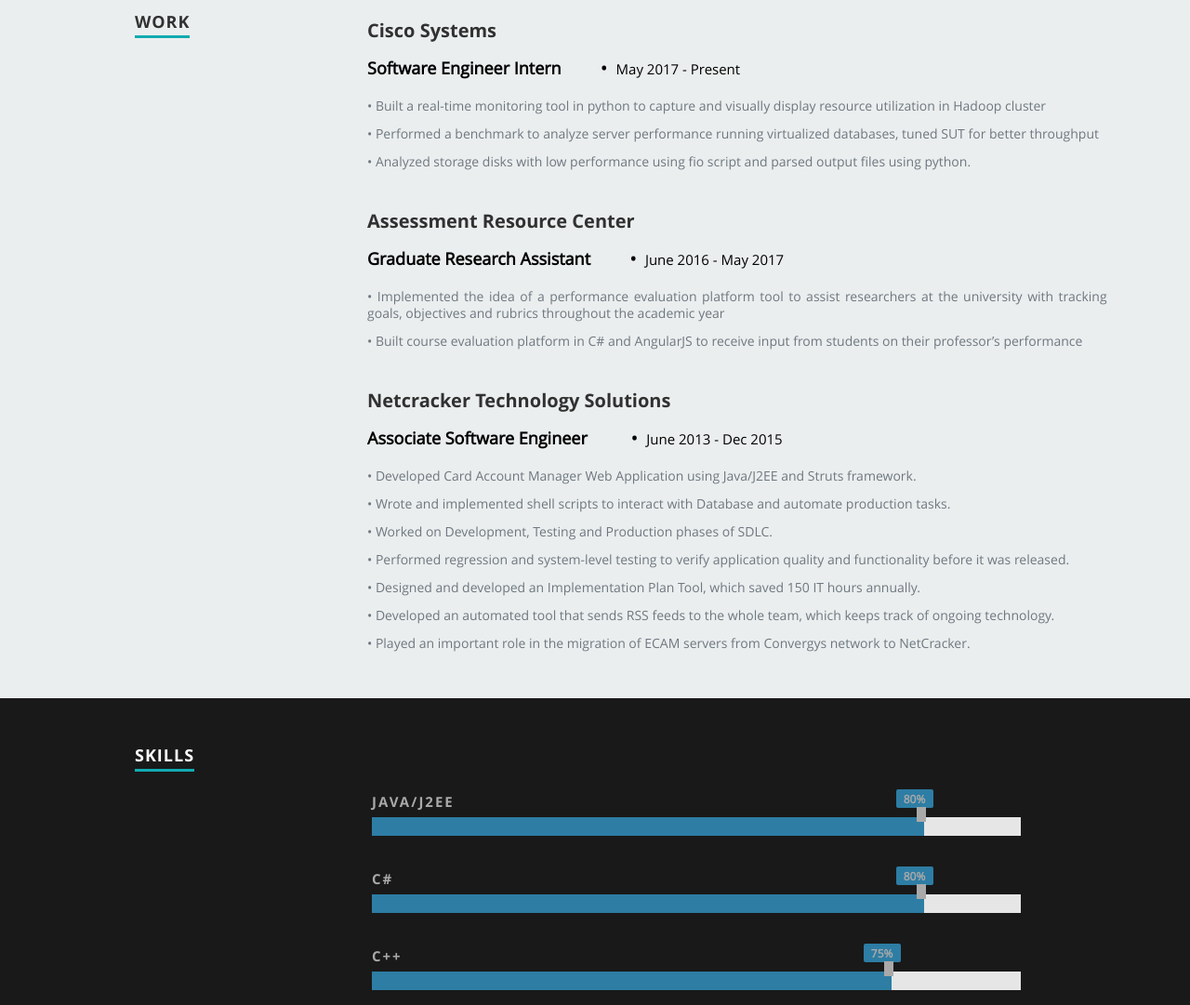
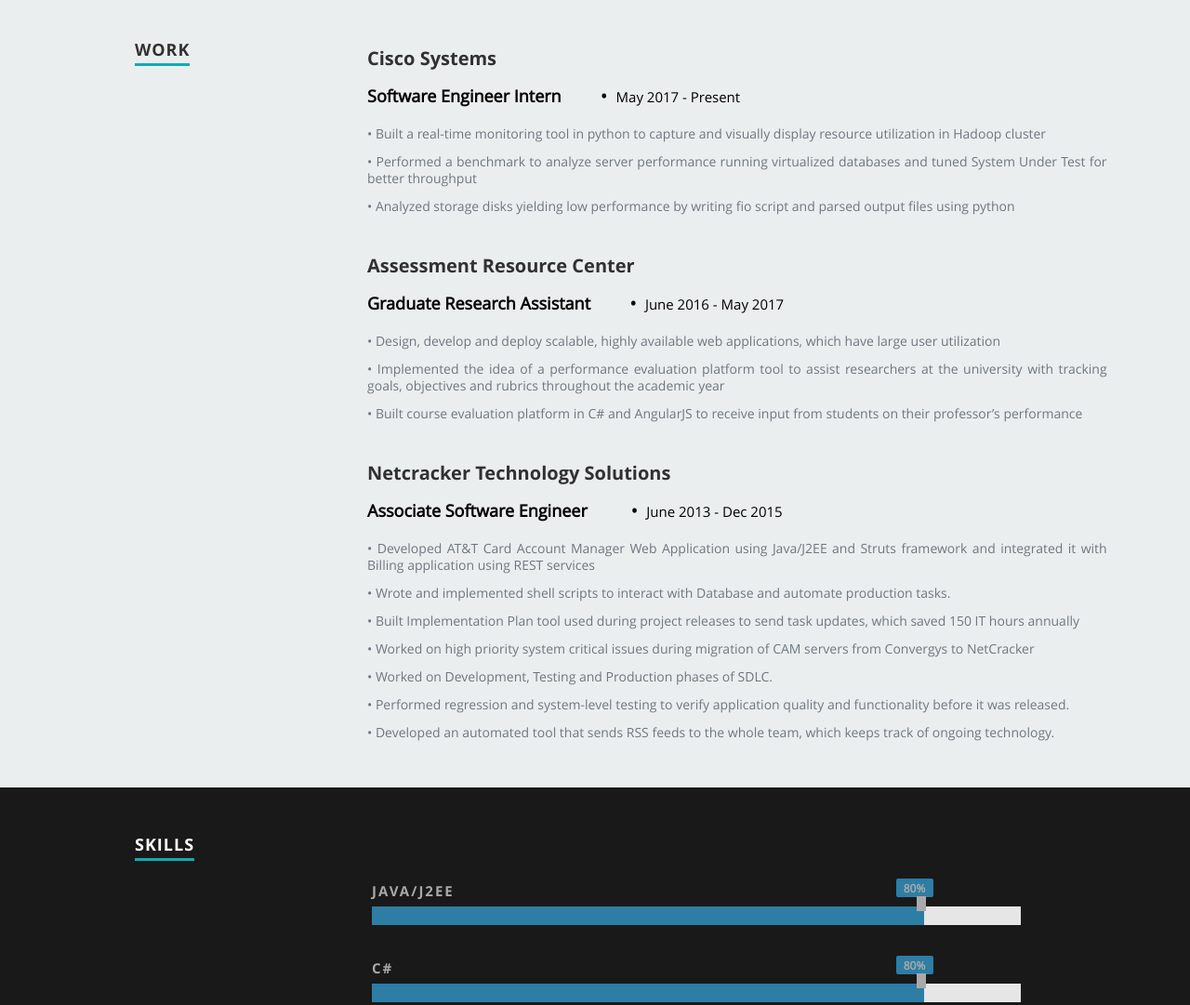
Before and after one commit to saikovuri/saikovuri.github.io, a plain HTML site: page index.html in a window 1280 px wide. Shown: the part 1468-2549 px from the top of the page at 93% size. Drawn offline with nearby package versions, Linux system fonts and the light colour scheme.

Commit message:
Modified work descriptions and updated with new resume

```diff
--- a/index.html
+++ b/index.html
@@ -63,7 +63,7 @@
 
       <h2>About Me</h2>
 
-      <p>Graduate student with 3 years experience in Software Engineering. Proficient in building scalable, high performance web applications using MVC architecture in C#, Java, PHP, AngularJS, ReactJS, JavaScript and Bootstrap.Currently working as a Graduate Research Assistant at <a href ="http://www.arc.missouri.edu">Assessment Resource Center<a>
+      <p>Graduate student with 3 years experience in Software Engineering looking for full-time opportunities starting December 2017. Proficient in building scalable, high performance applications using MVC architecture in C#, Java, PHP, AngularJS, ReactJS, JavaScript and Bootstrap.Currently working as a Graduate Research Assistant at <a href ="http://www.arc.missouri.edu">Assessment Resource Center<a>
       </p>
 
     </div>
@@ -146,8 +146,8 @@
 
 	  <ul class="li" style="text-align:justify;">
         <li><span>&bull;</span> Built a real-time monitoring tool in python to capture and visually display resource utilization in Hadoop cluster</li>
-        <li><span>&bull;</span> Performed a benchmark to analyze server performance running virtualized databases, tuned SUT for better throughput</li>
-	<li><span>&bull;</span> Analyzed storage disks with low performance using fio script and parsed output files using python.</li>
+        <li><span>&bull;</span> Performed a benchmark to analyze server performance running virtualized databases and tuned System Under Test for better throughput</li>
+	<li><span>&bull;</span> Analyzed storage disks yielding low performance by writing fio script and parsed output files using python</li>
       </ul>
 
     </div>
@@ -164,7 +164,9 @@
 
       <ul class="li" style="text-align:justify;">
         <!-- <li><span>&bull;</span> Worked on Network for Educator Effectiveness (NEE) Data tool and Training enrollment applications.</li> -->
-        <li><span>&bull;</span> Implemented the idea of a performance evaluation platform tool to assist researchers at the university with tracking goals, objectives and rubrics throughout the academic year</li>
+        <li><span>&bull;</span> Design, develop and deploy scalable, highly available web applications, which have large user utilization</li>
+		<li><span>&bull;</span> Implemented the idea of a performance evaluation platform tool to assist researchers at the university with tracking goals, objectives and rubrics throughout the academic year</li>
+
         <li><span>&bull;</span> Built course evaluation platform in C# and AngularJS to receive input from students on their professor’s performance </li>
       </ul>
 
@@ -180,13 +182,13 @@
     <p class="info">Associate Software Engineer &nbsp&nbsp&nbsp&nbsp&nbsp&nbsp&nbsp <span id=line> <br> </span><span>&bull;</span> <em class="date">June 2013 - Dec 2015</em></p>
 
     <ul style="text-align:justify;" class="li">
-      <li><span>&bull;</span>  Developed Card Account Manager Web Application using Java/J2EE and Struts framework.</li>
+      <li><span>&bull;</span>  Developed AT&T Card Account Manager Web Application using Java/J2EE and Struts framework and integrated it with Billing application using REST services</li>
       <li><span>&bull;</span>  Wrote and implemented shell scripts to interact with Database and automate production tasks.</li>
-      <li><span>&bull;</span>  Worked on Development, Testing and Production phases of SDLC.</li>
+      <li> <span>&bull;</span> Built Implementation Plan tool used during project releases to send task updates, which saved 150 IT hours annually</li>
+	  <li> <span>&bull;</span> Worked on high priority system critical issues during migration of CAM servers from Convergys to NetCracker</li>
+	  <li><span>&bull;</span>  Worked on Development, Testing and Production phases of SDLC.</li>
       <li> <span>&bull;</span> Performed regression and system-level testing to verify application quality and functionality before it was released.</li>
-      <li> <span>&bull;</span> Designed and developed an Implementation Plan Tool, which saved 150 IT hours annually.</li>
-      <li><span>&bull;</span>  Developed an automated tool that sends RSS feeds to the whole team, which keeps track of ongoing technology.</li>
-      <li> <span>&bull;</span> Played an important role in the migration of ECAM servers from Convergys network to NetCracker.</li>
+	  <li><span>&bull;</span>  Developed an automated tool that sends RSS feeds to the whole team, which keeps track of ongoing technology.</li>
     </ul>
   </div>
 
@@ -240,7 +242,7 @@
       <br>
 
       <div class="progress-wrap">
-        <h3 style="color: #A9A9A9">C++</h3>
+        <h3 style="color: #A9A9A9">Python</h3>
         <div class="progress">
           <div class="progress-bar  color1" role="progressbar" aria-valuenow="40" aria-valuemin="0" aria-valuemax="100" style="width: 80%">
             <span class="bar-width" style="color: #A9A9A9">75%</span>
@@ -620,7 +622,7 @@
       </div>
       <div class="col-lg-4 text-center text-muted">
         <i style="color: #A9A9A9;" class="fa fa-envelope-o fa-3x sr-contact"></i>
-        <p><a href="mailto:skn68@mail.missouri.edu">skn68@mail.missouri.edu</a></p>
+        <p><a href="mailto:skn68@mail.missouri.edu">skovouri@mail.missouri.edu</a></p>
       </div>
     </div>
   </div>
```
Also changed, not shown: 1 other file.
